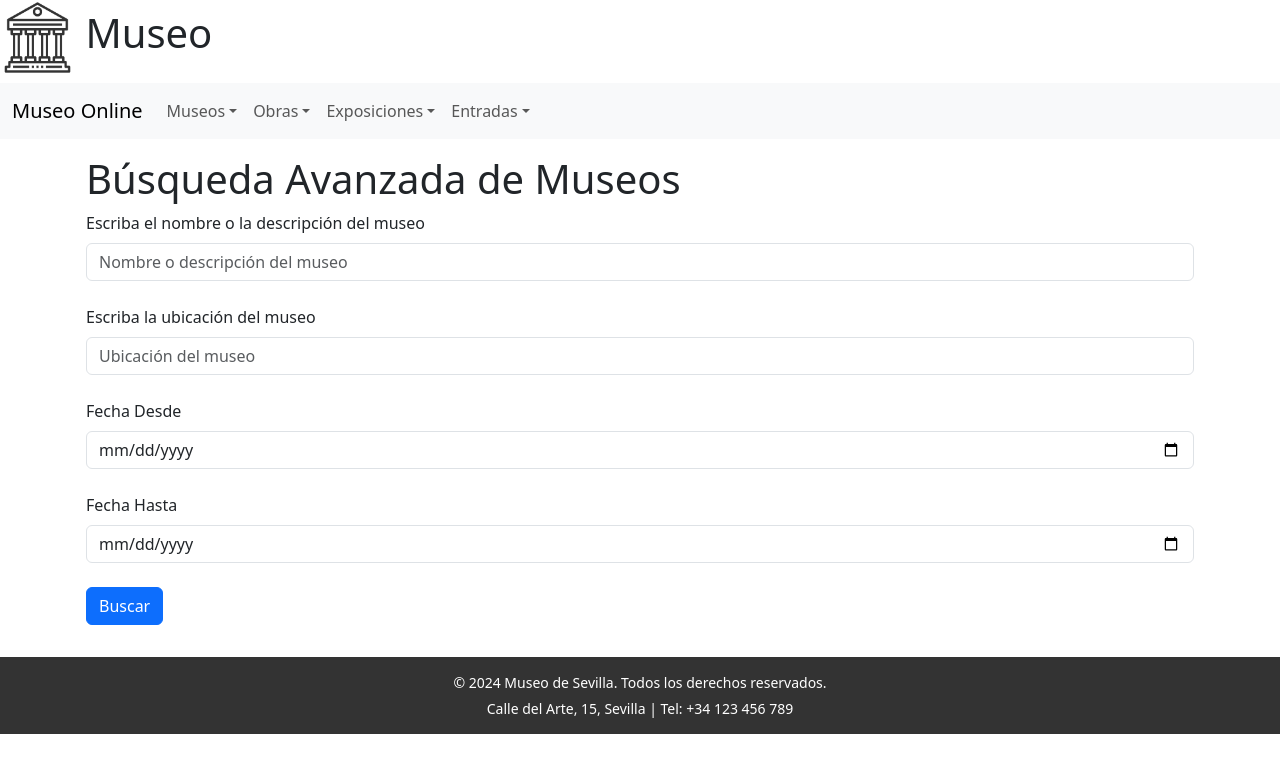
After one commit to Joaquin-DAW/Aplicacion-Web-Museo-Cliente-API, a Django app: page /museos/busqueda_avanzada/ in a window 1280 px wide. The commit adds this page. Shown: the top 773 px of the page. Run offline with Django 5.2, Linux system fonts and the light colour scheme; some libraries are stand-ins or nearby versions.

Commit message:
Actualizacion

```diff
--- a/MuseoAPI/cliente_api/forms.py
+++ b/MuseoAPI/cliente_api/forms.py
@@ -7,3 +7,25 @@ from django.contrib.auth.models import User
 
 class BusquedaMuseoForm(forms.Form):
     textoBusqueda = forms.CharField(required=True, label="Buscar Museo", max_length=150)
+
+class BusquedaAvanzadaMuseoForm(forms.Form):
+    nombre_descripcion = forms.CharField(
+        required=False,
+        label="Escriba el nombre o la descripción del museo",
+        widget=forms.TextInput(attrs={"placeholder": "Nombre o descripción del museo"})
+    )
+    ubicacion = forms.CharField(
+        required=False,
+        label="Escriba la ubicación del museo",
+        widget=forms.TextInput(attrs={"placeholder": "Ubicación del museo"})
+    )
+    fecha_desde = forms.DateField(
+        label="Fecha Desde",
+        required=False,
+        widget=forms.DateInput(format="%Y-%m-%d", attrs={"type": "date"})
+    )
+    fecha_hasta = forms.DateField(
+        label="Fecha Hasta",
+        required=False,
+        widget=forms.DateInput(format="%Y-%m-%d", attrs={"type": "date"})
+    )
--- a/MuseoAPI/cliente_api/templates/estructura/menu.html
+++ b/MuseoAPI/cliente_api/templates/estructura/menu.html
@@ -22,6 +22,9 @@
               <li>
                   <a class="dropdown-item" href="{% url 'museo_buscar_simple' %}">Buscar Museo</a>
               </li>
+              <li>
+                <a class="dropdown-item" href="{% url 'museo_buscar_avanzada' %}">Buscar (Avanzado) Museo</a>
+            </li>
             </ul>
           </li>
           <!-- Grupo para Obras -->
--- /dev/null
+++ b/MuseoAPI/cliente_api/templates/museo/busqueda_avanzada.html
@@ -0,0 +1,44 @@
+{% extends "principal.html" %}
+{% load django_bootstrap5 %}
+
+{% block contenido %}
+<h1>Búsqueda Avanzada de Museos</h1>
+<form action="{% url 'museo_buscar_avanzada' %}" method="GET">
+    {% csrf_token %}
+
+    <div class="mb-4">
+        {% bootstrap_field formulario.nombre_descripcion show_label=True %}
+        {% if errores.nombre_descripcion %}
+            <div class="text-danger">{{ errores.nombre_descripcion.0 }}</div>
+        {% endif %}
+    </div>
+
+    <div class="mb-4">
+        {% bootstrap_field formulario.ubicacion show_label=True %}
+        {% if errores.ubicacion %}
+            <div class="text-danger">{{ errores.ubicacion.0 }}</div>
+        {% endif %}
+    </div>
+
+    <div class="mb-4">
+        {% bootstrap_field formulario.fecha_desde show_label=True %}
+        {% if errores.fecha_desde %}
+            <div class="text-danger">{{ errores.fecha_desde.0 }}</div>
+        {% endif %}
+    </div>
+
+    <div class="mb-4">
+        {% bootstrap_field formulario.fecha_hasta show_label=True %}
+        {% if errores.fecha_hasta %}
+            <div class="text-danger">{{ errores.fecha_hasta.0 }}</div>
+        {% endif %}
+    </div>
+
+    {% bootstrap_button "Buscar" button_type="submit" button_class="btn-primary" %}
+</form>
+
+{% if error %}
+    <div class="alert alert-danger mt-3">{{ error }}</div>
+{% endif %}
+
+{% endblock %}
--- a/MuseoAPI/cliente_api/urls.py
+++ b/MuseoAPI/cliente_api/urls.py
@@ -11,4 +11,5 @@ urlpatterns = [
     path('entradas/', views.listar_entradas, name='listar_entradas'),
 
     path('museos/buscar_simple/', views.museo_buscar_simple, name='museo_buscar_simple'),
+    path('museos/busqueda_avanzada/', views.museo_buscar_avanzada, name='museo_buscar_avanzada'),
 ]
--- a/MuseoAPI/cliente_api/views.py
+++ b/MuseoAPI/cliente_api/views.py
@@ -74,9 +74,37 @@ def museo_buscar_simple(request):
 
             museos = response.json()
 
-            return render(request, 'museo/lista_busqueda_simple.html', {"museos": museos})
+            return render(request, 'museo/lista_busqueda.html', {"museos": museos})
         else:
             return render(request, 'museo/busqueda_simple.html', {"formulario": formulario})
 
     formulario = BusquedaMuseoForm()
     return render(request, 'museo/busqueda_simple.html', {"formulario": formulario})
+
+
+def museo_buscar_avanzada(request):
+    if request.GET:
+        formulario = BusquedaAvanzadaMuseoForm(request.GET)
+
+        if formulario.is_valid():
+            try:
+                headers = crear_cabecera()
+                response = requests.get(
+                    'http://127.0.0.1:8000/api/v1/museos/busqueda_avanzada/',
+                    headers=headers,
+                    params=formulario.cleaned_data
+                )
+
+                if response.status_code == 200:
+                    museos = response.json()
+                    return render(request, 'museo/lista_busqueda.html', {"museos": museos, "formulario": formulario})
+
+                elif response.status_code == 400:
+                    errores = response.json()  # Captura los errores del servidor
+                    return render(request, 'museo/busqueda_avanzada.html', {"formulario": formulario, "errores": errores})
+
+            except Exception as err:
+                return render(request, 'museo/busqueda_avanzada.html', {"formulario": formulario, "error": str(err)})
+
+    formulario = BusquedaAvanzadaMuseoForm()
+    return render(request, 'museo/busqueda_avanzada.html', {"formulario": formulario})
```
Also changed, not shown: MuseoAPI/mysite/settings.py (+0 -7 lines), MuseoAPI/cliente_api/templates/exposicion/busqueda_avanzada.html (added), MuseoAPI/cliente_api/templates/exposicion/lista_busqueda.html (added), MuseoAPI/cliente_api/templates/museo/lista_busqueda.html (renamed from MuseoAPI/cliente_api/templates/museo/lista_busqueda_simple.html), MuseoAPI/cliente_api/templates/obra/busqueda_avanzada.html (added), MuseoAPI/cliente_api/templates/obra/lista_busqueda.html (added).
